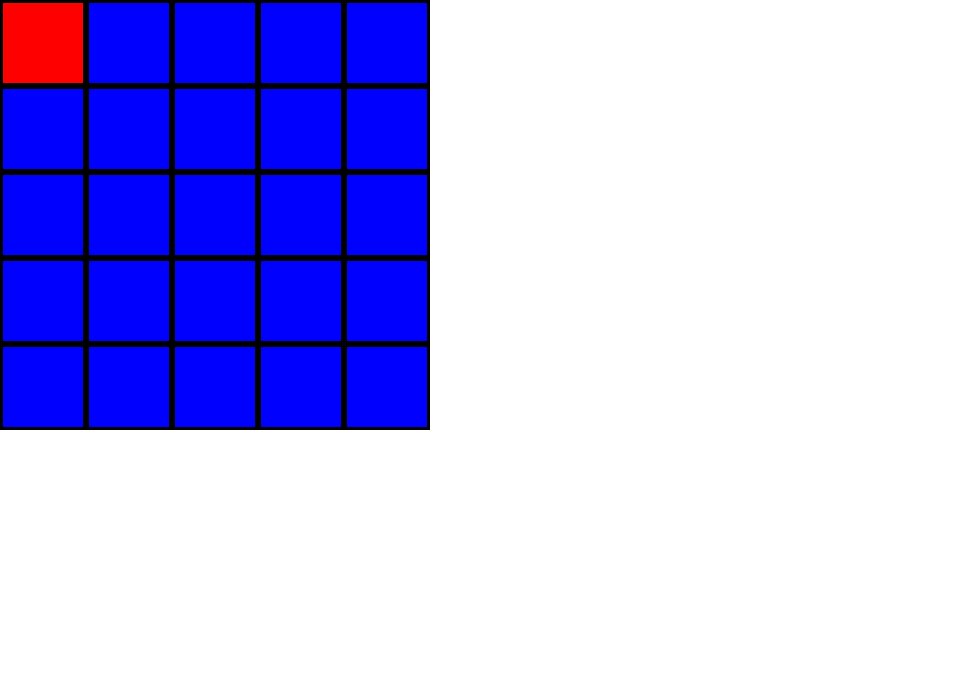
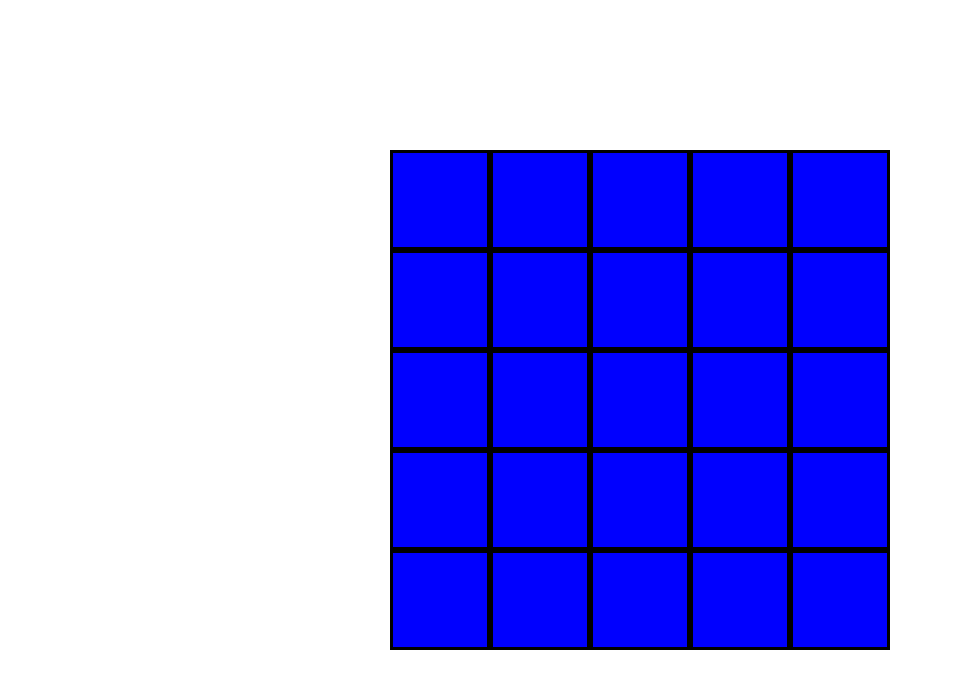
Before and after one commit to Abdulhafiz-juhar/etch-a-sketch, a plain HTML site: page index.html in a window 1280 px wide. Shown: the whole page, without its empty margins (0-953 px from the left). Drawn offline with Linux system fonts and the light colour scheme.

Commit message:
Changed from fixed box size to flexbox by percentage of size

```diff
--- a/script.js
+++ b/script.js
@@ -1,19 +1,28 @@
 const container = document.querySelector('.container');
 container.style.cssText = 'display: flex';
-let row=5; col=5;
+let row=25; col=5;
 
-for (let j = 0; j < col; j++) {
-    const column = document.createElement('div');
+// for (let j = 0; j < col; j++) {
+//     const column = document.createElement('div');
 
+//     for (let i = 0; i < row; i++) {
+//         let box = document.createElement('div');
+//         box.classList.add('boxes');
+//         box.style.cssText = 'flex: 1; background-color: blue; border: solid';
+//         column.appendChild(box);
+//     }
+
+//     container.appendChild(column);
+// }
+
+
+//adjust the percent of flex-basis from 20% to be dynamic
     for (let i = 0; i < row; i++) {
         let box = document.createElement('div');
         box.classList.add('boxes');
-        box.style.cssText = 'width: 5em; height: 5em; background-color: blue; border: solid';
-        column.appendChild(box);
+        box.style.cssText = 'flex: 0 0 20%; background-color: blue; border: solid';
+        container.appendChild(box);
     }
-
-    container.appendChild(column);
-}
 
 function mark() {
     this.style.backgroundColor = 'red';
--- a/style.css
+++ b/style.css
@@ -1,10 +1,25 @@
 * {
+    box-sizing: border-box;
+}
+
+html,
+body {
     margin: 0;
     padding: 0;
+    height: 100%;
 }
 
-/* .container {
-    background-color: blue;
-    width: 5em;
-    height: 5em;
-} */
+
+body {
+    display: flex;
+    justify-content: center;
+    align-items: center;
+
+}
+
+.container {
+    min-width: 500px;
+    min-height: 500px;
+    display: flex;
+    flex-wrap: wrap;
+}
```
